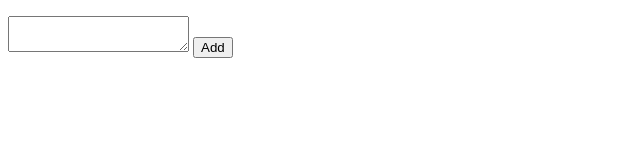
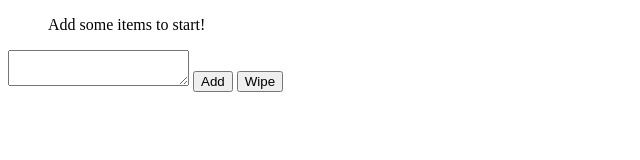
Before and after one commit to Cory545/beginner_projects, a plain HTML site: page To-Do List/index.html in a window 1280 px wide. Shown: the whole page, without its empty margins (0-640 px from the left). Drawn offline with Linux system fonts and the light colour scheme.

Commit message:
Finish To-Do List project

```diff
--- a/To-Do List/index.html
+++ b/To-Do List/index.html
@@ -14,6 +14,7 @@
 
 <textarea name="" id="textArea"></textarea>
 <button id="addButton" onclick="add()">Add</button>
+<button id="wipeButton" onclick="wipe()">Wipe</button>
 
 <script src="./script.js"></script>
 </body>
--- a/To-Do List/script.js
+++ b/To-Do List/script.js
@@ -2,6 +2,7 @@
 const addButton = document.getElementById("addButton");
 let textArea = document.getElementById("textArea");
 let list = document.getElementById("list");
+list.innerHTML = "Add some items to start!";
 let listItems = [];
 
 // Add function
@@ -31,3 +32,8 @@ function add() {
         }
         list.innerHTML = html;
     }
+
+    function wipe(){
+        listItems = [];
+        list.innerHTML = "Add some items!"
+    };
```
